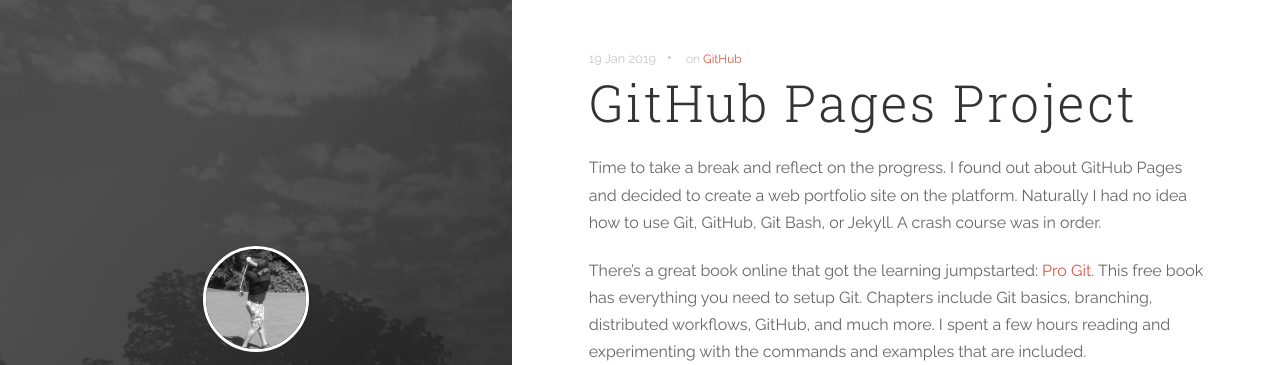
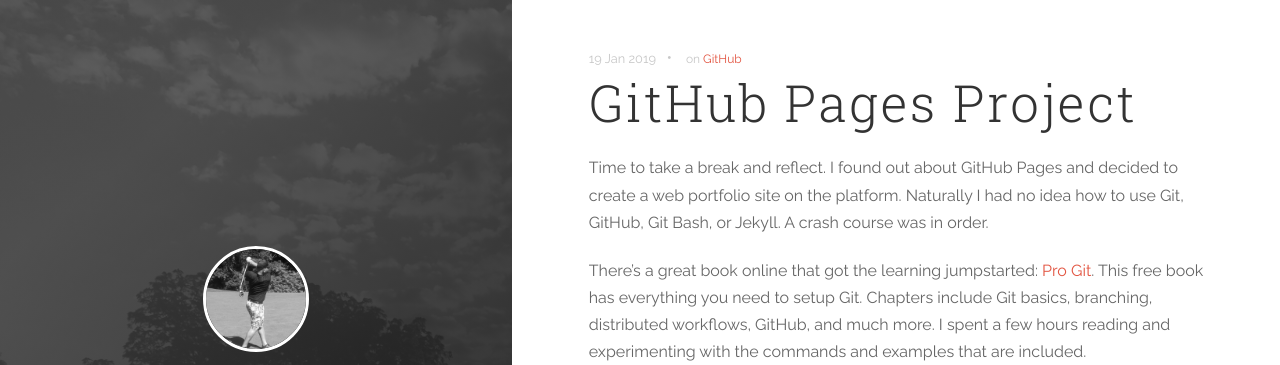
Before and after one commit to csanes/csanes.github.io, a Jekyll site: the page built from _posts/2019-01-19-github-pages-project.markdown, in a window 1280 px wide and 900 px high. Shown: the top 365 px of the window. Built offline with Jekyll 4.4.1, drawn with Linux system fonts in a browser that asks for light colours.

Commit message:
first commit today.

```diff
--- a/_posts/2019-01-19-github-pages-project.markdown
+++ b/_posts/2019-01-19-github-pages-project.markdown
@@ -4,7 +4,7 @@ date:   2019-01-19 00:31:10
 categories: [GitHub]
 tags: [GitHub]
 ---
-Time to take a break and reflect on the progress. I found out about GitHub Pages and decided to create a web portfolio site on the platform. Naturally I had no idea how to use Git, GitHub, Git Bash, or Jekyll. A crash course was in order.
+Time to take a break and reflect. I found out about GitHub Pages and decided to create a web portfolio site on the platform. Naturally I had no idea how to use Git, GitHub, Git Bash, or Jekyll. A crash course was in order.
 
 There's a great book online that got the learning jumpstarted: [Pro Git][pro-git-book]. This free book has everything you need to setup Git. Chapters include Git basics, branching, distributed workflows, GitHub, and much more. I spent a few hours reading and experimenting with the commands and examples that are included.
 
```
